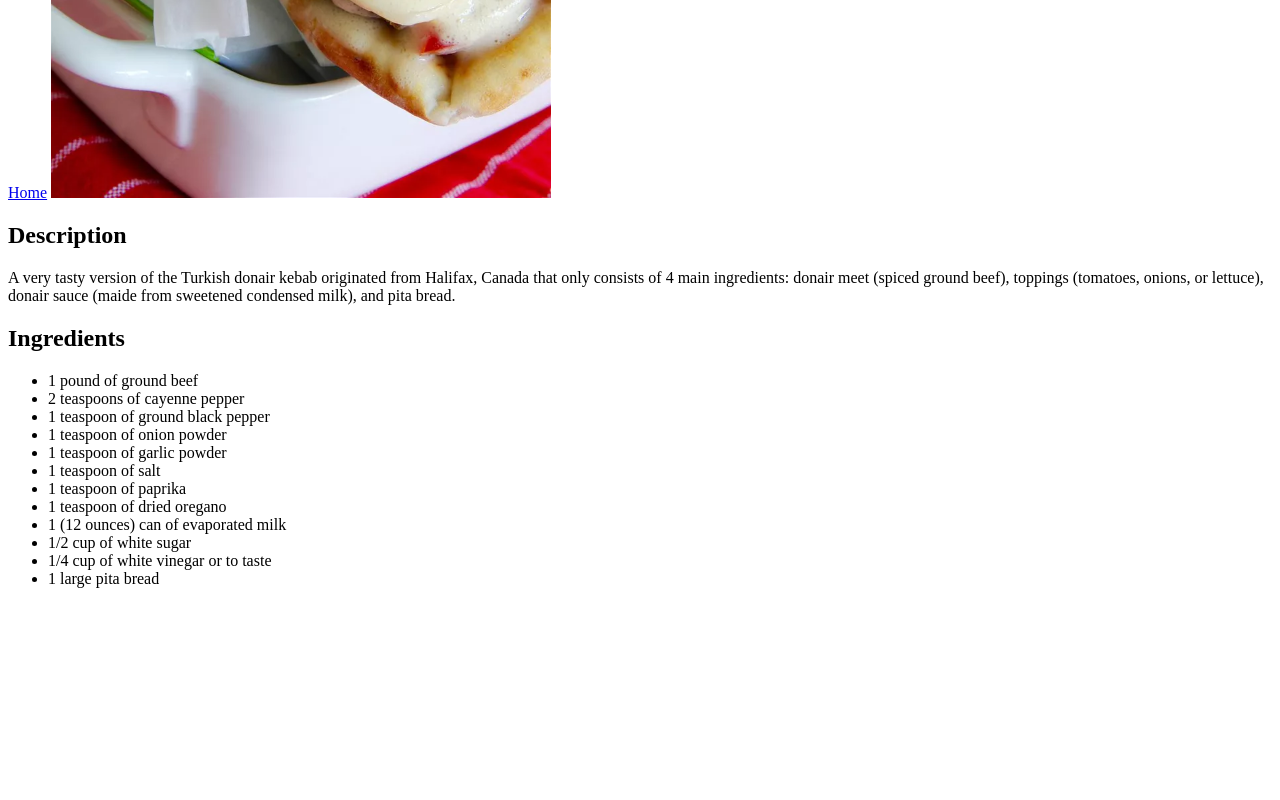
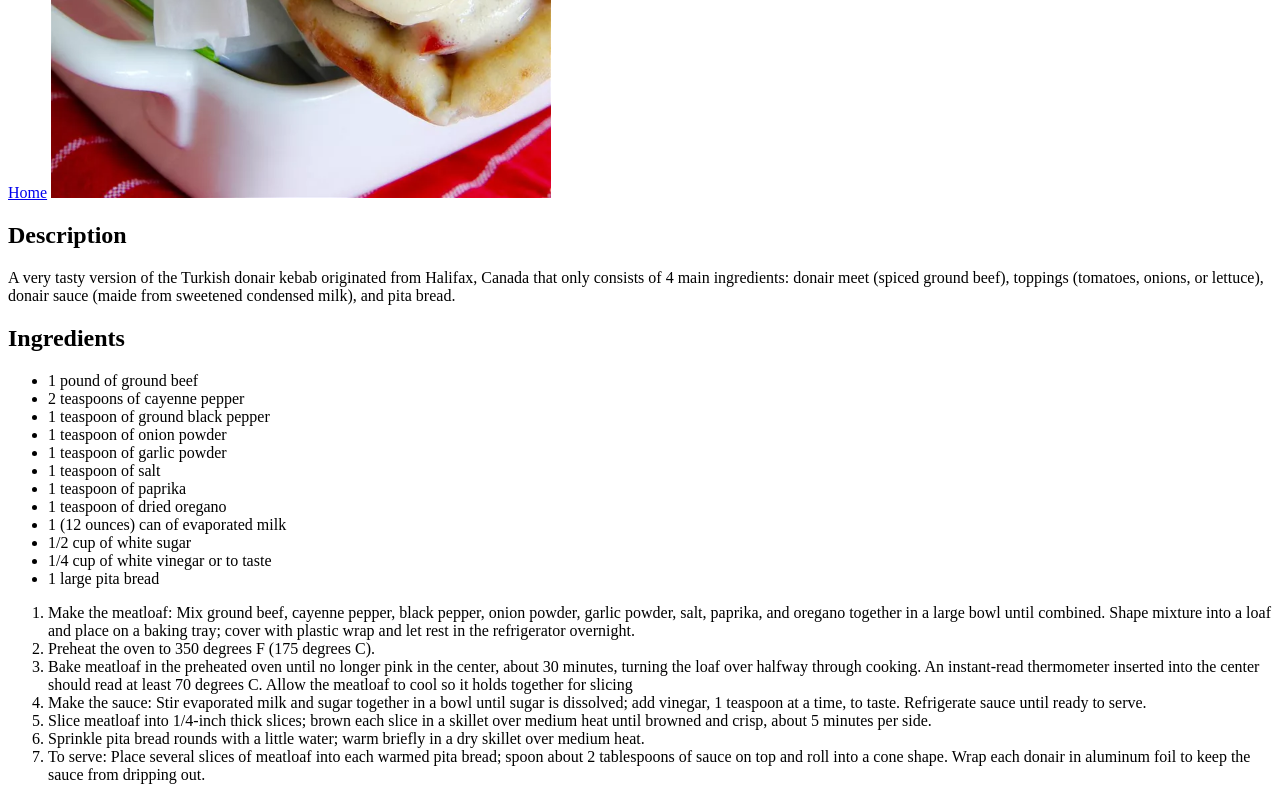
Before and after one commit to JordyNtambwe/odin-recipes, a plain HTML site: page recipes/donair.html in a window 1280 px wide. Shown: the part 382-1182 px from the top of the page. Before the commit the page ends 986 px from the top, so only its background shows below. Drawn offline with Linux system fonts and the light colour scheme.

```diff
--- a/recipes/donair.html
+++ b/recipes/donair.html
@@ -26,5 +26,17 @@
         <li>1/4 cup of white vinegar or to taste</li>
         <li>1 large pita bread</li>
       </ul>
-  </body>
+      <ol>
+        <li>Make the meatloaf: Mix ground beef, cayenne pepper, black pepper, onion powder, garlic powder, salt, paprika, and oregano together in a large bowl until combined. Shape mixture into a loaf and
+          place on a baking tray; cover with plastic wrap and let rest in the refrigerator overnight.</li>
+        <li>Preheat the oven to 350 degrees F (175 degrees C).</li>
+        <li>Bake meatloaf in the preheated oven until no longer pink in the center, about 30 minutes, turning the loaf over halfway through cooking. An instant-read thermometer inserted into the center should
+          read at least 70 degrees C. Allow the meatloaf to cool so it holds together for slicing</li>
+        <li>Make the sauce: Stir evaporated milk and sugar together in a bowl until sugar is dissolved; add vinegar, 1 teaspoon at a time, to taste. Refrigerate sauce until ready to serve.</li>
+        <li>Slice meatloaf into 1/4-inch thick slices; brown each slice in a skillet over medium heat until browned and crisp, about 5 minutes per side.</li>
+        <li>Sprinkle pita bread rounds with a little water; warm briefly in a dry skillet over medium heat.</li>
+        <li>To serve: Place several slices of meatloaf into each warmed pita bread; spoon about 2 tablespoons of sauce on top and roll into a cone shape. Wrap each donair in aluminum foil to keep the sauce
+          from dripping out.</li>
+      </ol>
+   </body>
 </html>
```
Also changed, not shown: recipes/burger.html (+12 -0 lines), recipes/pizza.html (+1 -0 lines).
